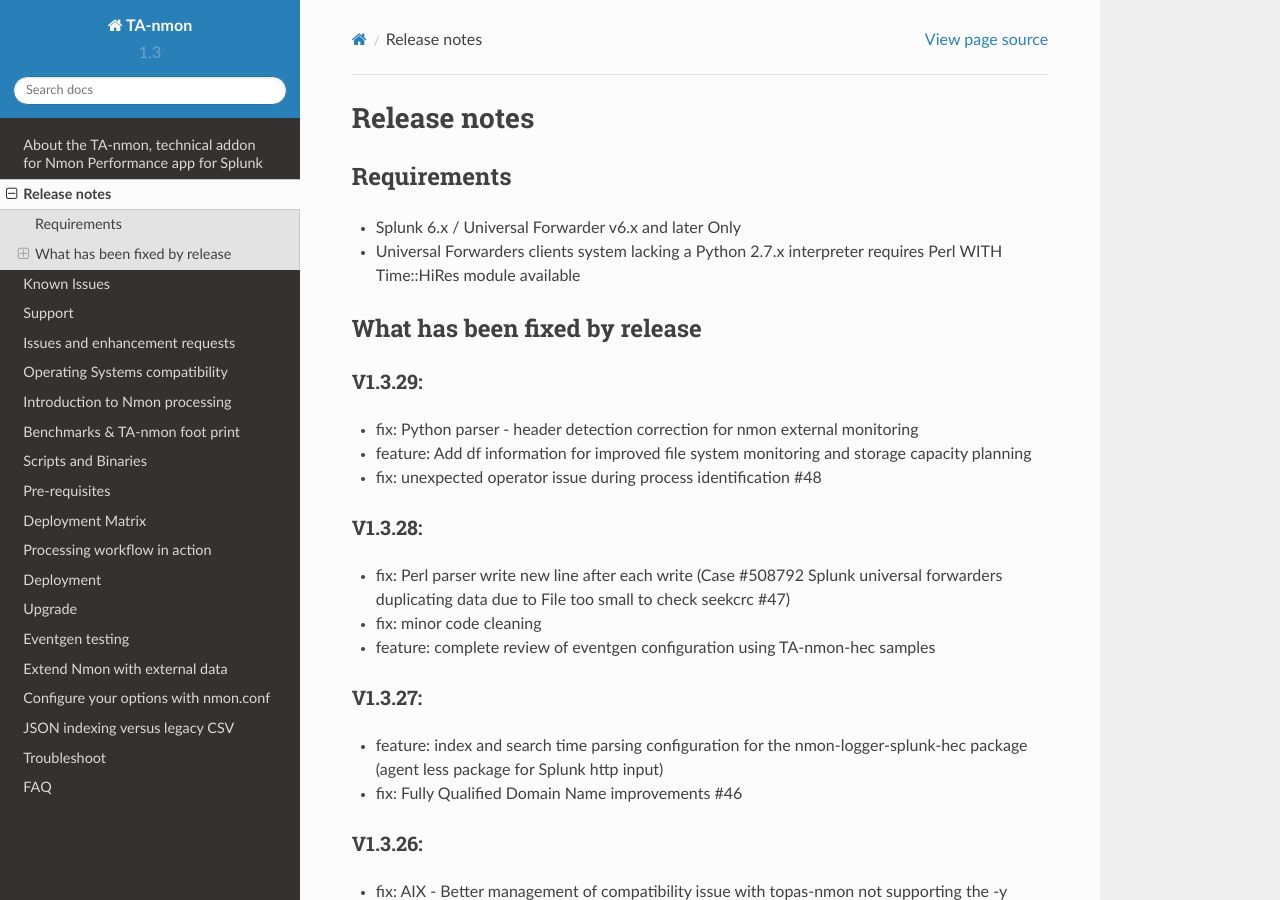
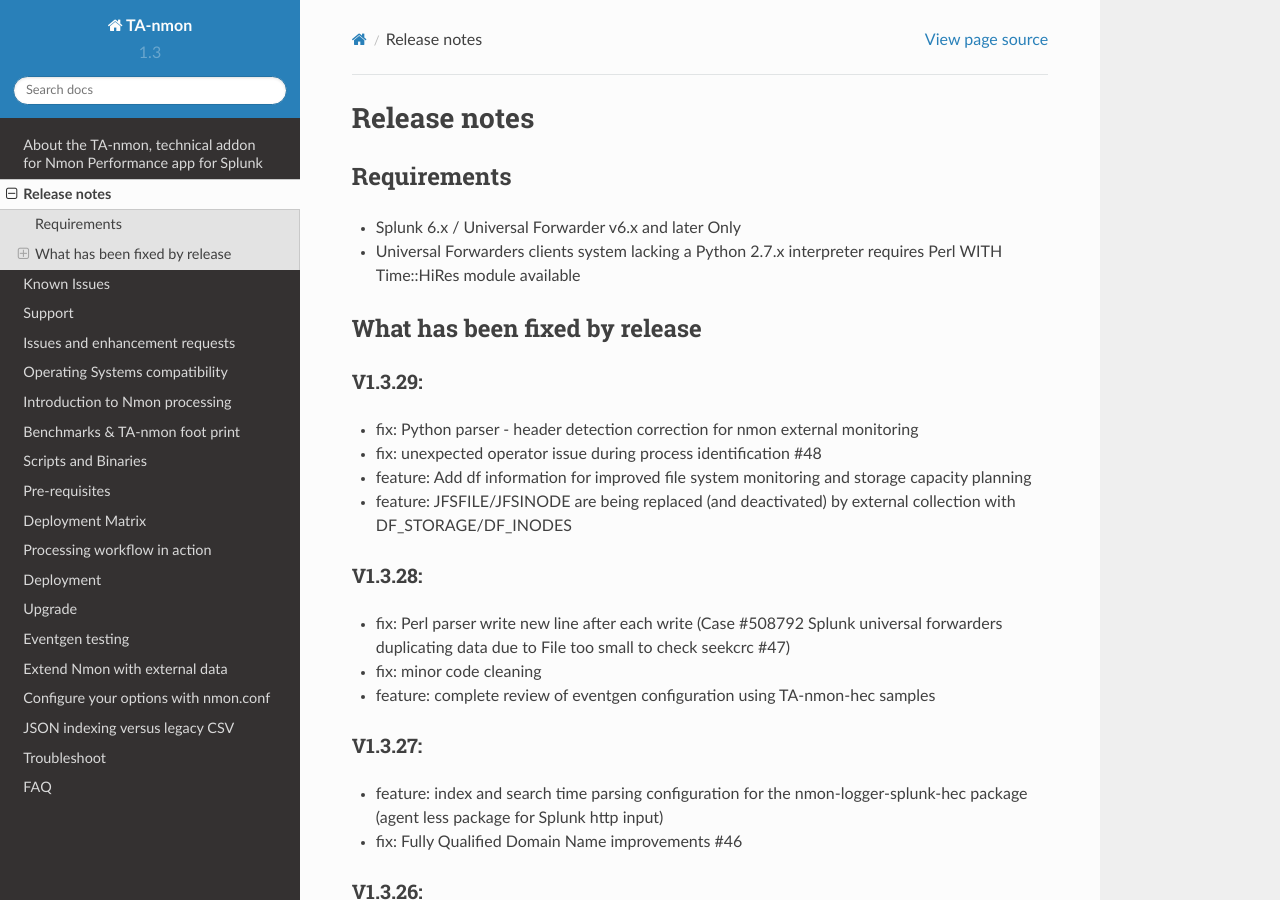
Before and after one commit to guilhemmarchand/TA-nmon, a Sphinx documentation site: the page built from docs/releasenotes.rst, in a window 1280 px wide and 900 px high. Built offline with Sphinx 7.4.7 and the Read the Docs theme 2.0.0, drawn with Linux system fonts in a browser that asks for light colours.

Commit message:
release notes update

```diff
--- a/docs/releasenotes.rst
+++ b/docs/releasenotes.rst
@@ -19,8 +19,9 @@
 ========
 
 - fix: Python parser - header detection correction for nmon external monitoring
+- fix: unexpected operator issue during process identification #48
 - feature: Add df information for improved file system monitoring and storage capacity planning
-- fix: unexpected operator issue during process identification #48
+- feature: JFSFILE/JFSINODE are being replaced (and deactivated) by external collection with DF_STORAGE/DF_INODES
 
 ========
 V1.3.28:
```
